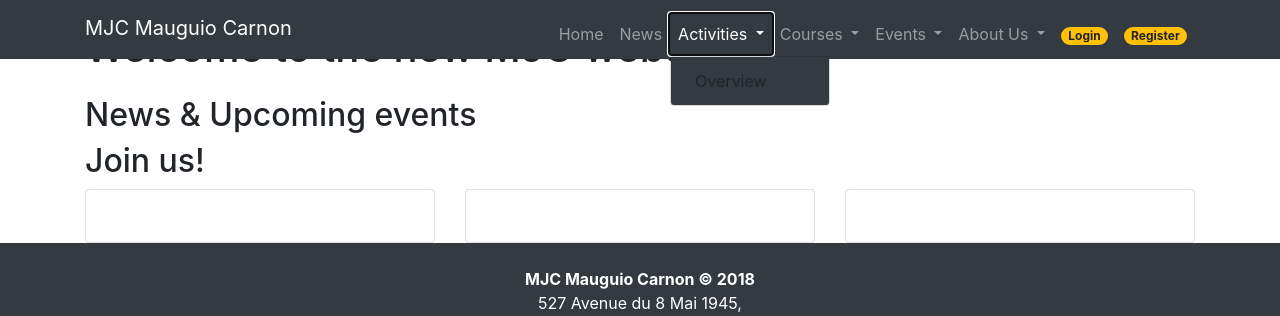
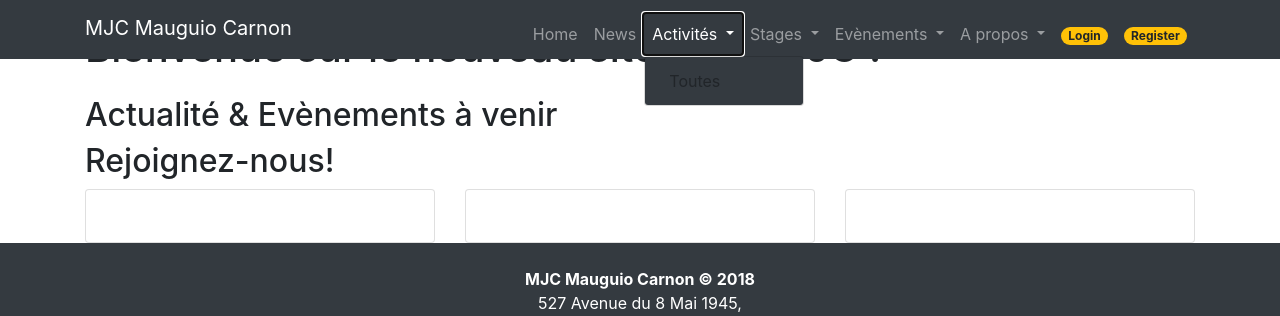
Before and after one commit to Xorast/project-Django, a Django app: template views/templates/views/index.html in a window 1280 px wide, after a click on "Activités"; the page is wider, and only the part inside the window is pictured. Shown: the top 316 px of that part. Run offline with Django 3.2, Linux system fonts and the light colour scheme; the template is opened without the code that fills it, so the values that code supplies are empty; some libraries are stand-ins or nearby versions; grey boxes are pictures that could not be loaded.

Commit message:
French version

```diff
--- a/activities/models.py
+++ b/activities/models.py
@@ -129,7 +129,7 @@ class Room(models.Model):
     room            = models.CharField(max_length=100, null=False)
 
     def __str__(self):
-        return '%s - Room %s' % (self.venue, self.room)
+        return '%s - Salle %s' % (self.venue, self.room)
 
 
 
--- a/activities/templates/activities/events_list_by_type_subtypes.html
+++ b/activities/templates/activities/events_list_by_type_subtypes.html
@@ -39,7 +39,7 @@
                         </div>
 
                         <div class="card-footer">
-                            <a href="{% url 'details' event_type.event_type event_subtype.event_subtype event.id %}" class="btn btn-primary">Learn More</a>
+                            <a href="{% url 'details' event_type.event_type event_subtype.event_subtype event.id %}" class="btn btn-primary">Renseignements & Inscription</a>
                         </div>
 
                     </div>
--- a/templates/base.html
+++ b/templates/base.html
@@ -51,12 +51,12 @@
                     <li id="dropdown_1A" class="nav-item dropdown">
 
                         <a class="nav-link dropdown-toggle" href="{% url 'subtypes' 'ACTIVITY'       %}" id="navbarDropdownMenuLink" id="navbarDropdownMenuLink" data-toggle="dropdown" aria-haspopup="true" aria-expanded="false">
-                        Activities
+                        Activités
                         </a>
 
                         <div id="dropdown_1B" class="dropdown-menu bg-dark" aria-labelledby="navbarDropdownMenuLink">
 
-                          <a class="dropdown-item txt-white" href="{% url 'subtypes' 'ACTIVITY' %}"             >Overview            </a>
+                          <a class="dropdown-item txt-white" href="{% url 'subtypes' 'ACTIVITY' %}"             >Toutes            </a>
 
                           {% for n in event_subtypes_ACTIVITY  %}
                           <a class="dropdown-item txt-white" href="{% url 'list' 'ACTIVITY' n.event_subtype %}" >{{ n.event_subtype }}</a>
@@ -70,12 +70,12 @@
                     <li id="dropdown_2A" class="nav-item dropdown">
 
                         <a class="nav-link dropdown-toggle" href="#" id="navbarDropdownMenuLink" id="navbarDropdownMenuLink" data-toggle="dropdown" aria-haspopup="true" aria-expanded="false">
-                        Courses
+                        Stages
                         </a>
 
                         <div id="dropdown_2B" class="dropdown-menu bg-dark" aria-labelledby="navbarDropdownMenuLink">
 
-                          <a class="dropdown-item txt-white" href="{% url 'subtypes' 'TRAININGCOURSE' %}"             >Overview             </a>
+                          <a class="dropdown-item txt-white" href="{% url 'subtypes' 'TRAININGCOURSE' %}"             >Tous             </a>
 
                           {% for n in event_subtypes_COURSE  %}
                           <a class="dropdown-item txt-white" href="{% url 'list' 'TRAININGCOURSE' n.event_subtype %}" >{{ n.event_subtype }}</a>
@@ -89,12 +89,12 @@
                     <li id="dropdown_3A" class="nav-item dropdown">
 
                         <a class="nav-link dropdown-toggle" href="#" id="navbarDropdownMenuLink" id="navbarDropdownMenuLink" data-toggle="dropdown" aria-haspopup="true" aria-expanded="false">
-                        Events
+                        Evènements
                         </a>
 
                         <div id="dropdown_3B" class="dropdown-menu bg-dark" aria-labelledby="navbarDropdownMenuLink">
 
-                          <a class="dropdown-item txt-white" href="{% url 'subtypes' 'EVENT' %}">Overview                          </a>
+                          <a class="dropdown-item txt-white" href="{% url 'subtypes' 'EVENT' %}">Tous                          </a>
 
                           {% for n in event_subtypes_EVENT  %}
                           <a class="dropdown-item txt-white" href="{% url 'list' 'EVENT' n.event_subtype %}">{{ n.event_subtype }} </a>
@@ -108,15 +108,15 @@
                     <li id="dropdown_4A" class="nav-item dropdown">
 
                         <a class="nav-link dropdown-toggle" href="#" id="navbarDropdownMenuLink" id="navbarDropdownMenuLink" data-toggle="dropdown" aria-haspopup="true" aria-expanded="false">
-                          About Us
+                          A propos
                         </a>
 
                         <div id="dropdown_4B" class="dropdown-menu bg-dark" aria-labelledby="navbarDropdownMenuLink">
 
-                            <a class="dropdown-item txt-white" href="{% url 'about'    %}"         >Overview     </a>
-                            <a class="dropdown-item txt-white" href="{% url 'about'    %}#mission" >Our Mission  </a>
-                            <a class="dropdown-item txt-white" href="{% url 'about'    %}#team"    >Team         </a>
-                            <a class="dropdown-item txt-white" href="{% url 'about'    %}#contact" >Contact      </a>
+                            <a class="dropdown-item txt-white" href="{% url 'about'    %}"         >A propos </a>
+                            <a class="dropdown-item txt-white" href="{% url 'about'    %}#mission" >Mission  </a>
+                            <a class="dropdown-item txt-white" href="{% url 'about'    %}#team"    >Equipe   </a>
+                            <a class="dropdown-item txt-white" href="{% url 'about'    %}#contact" >Contact  </a>
 
                         </div>
 
--- a/views/templates/views/index.html
+++ b/views/templates/views/index.html
@@ -59,10 +59,10 @@
     <!-- Page Content -->
     <div class="container">
 
-        <h1 class="my-4">Welcome to the new MJC website!</h1>
+        <h1 class="my-4">Bienvenue sur le nouveau site de la MJC !</h1>
 
         <!-- News section -->
-        <h2>News & Upcoming events</h2>
+        <h2>Actualité & Evènements à venir</h2>
 
         {% for news in last_news %}
 
@@ -94,7 +94,7 @@
 
 
         <!-- Offer Section -->
-        <h2>Join us!</h2>
+        <h2>Rejoignez-nous!</h2>
 
         <div class="row">
 
```
Also changed, not shown: activities/templates/activities/event_details.html (+10 -10 lines), views/templates/views/about.html (+4 -4 lines).
